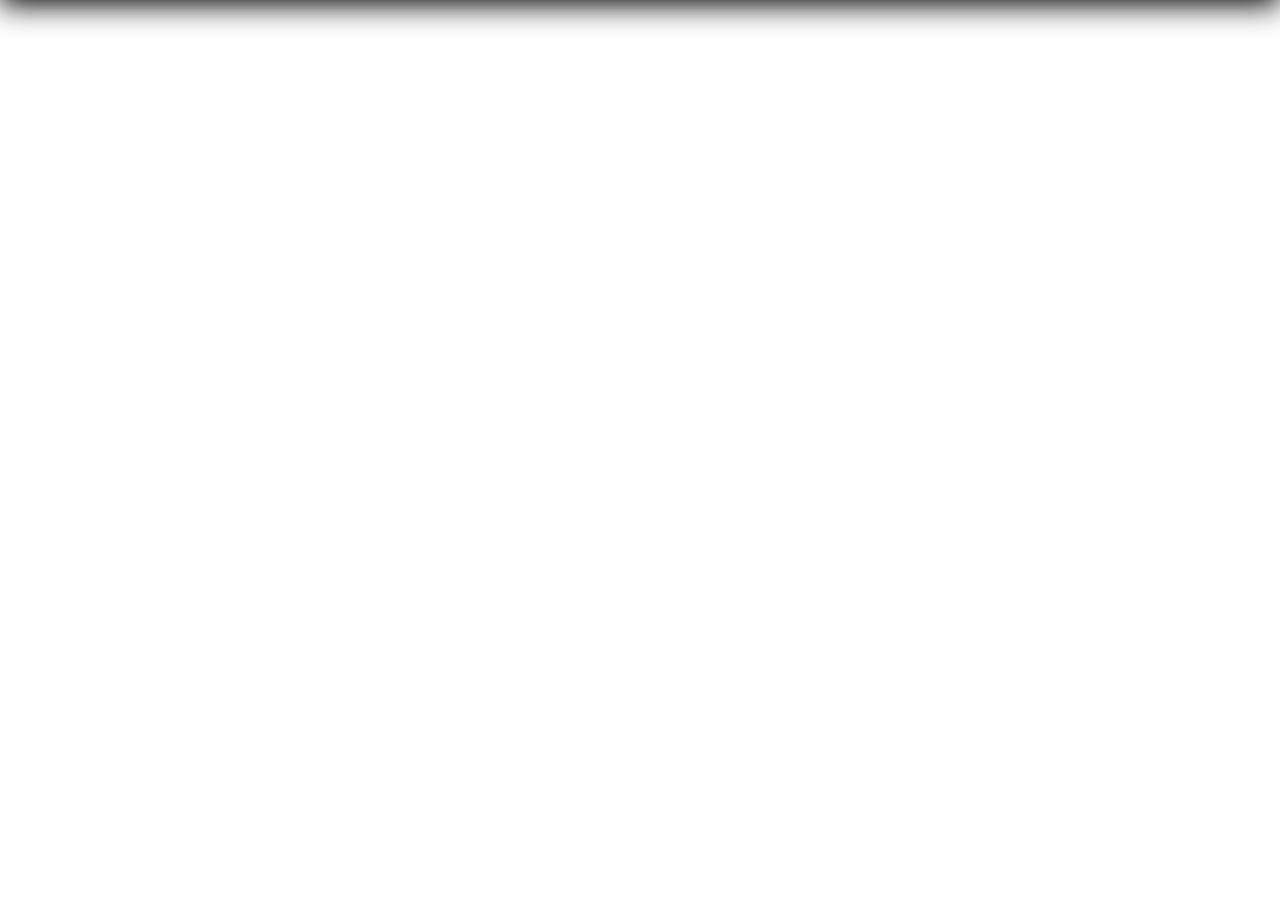
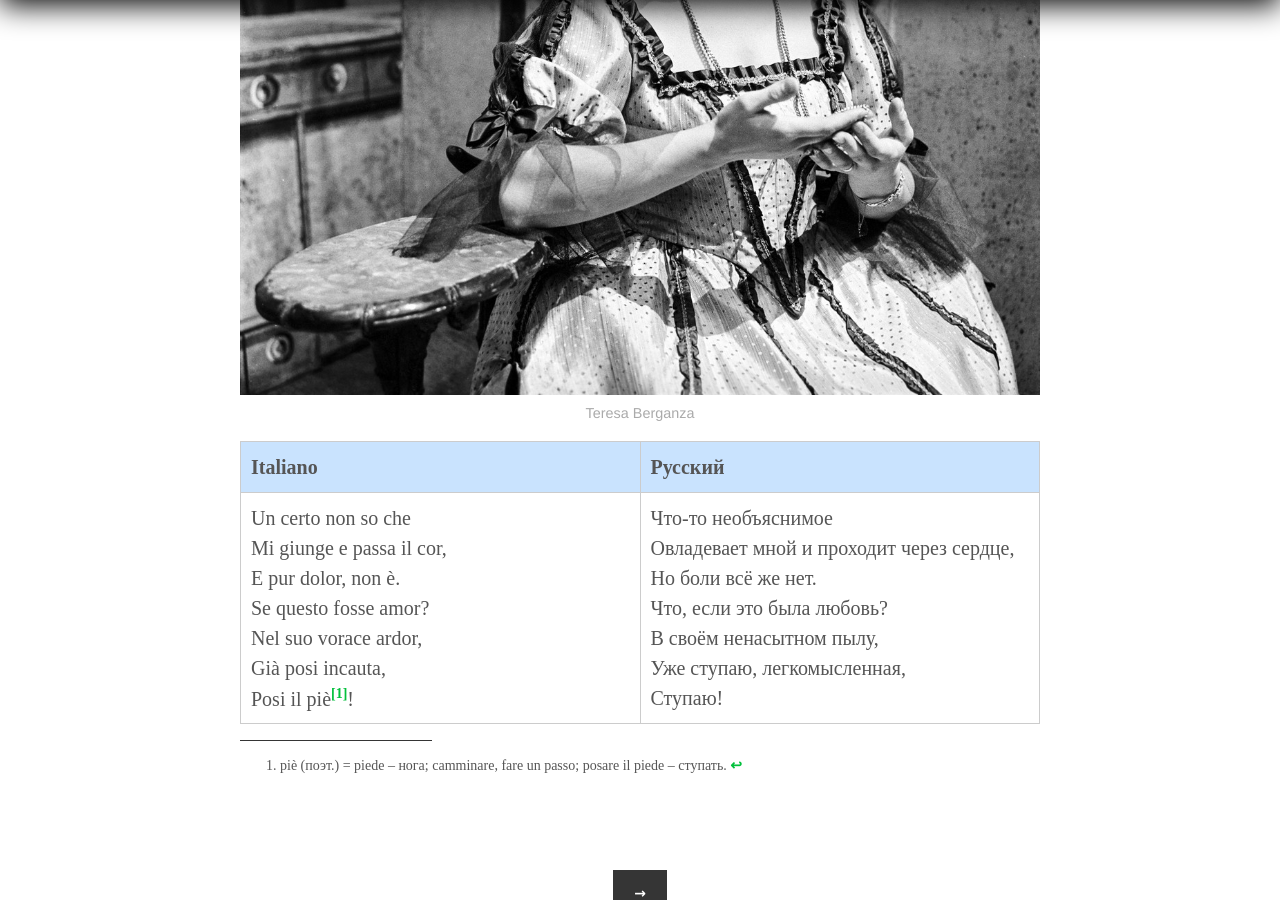
Before and after one commit to postolny/postolny.github.io, a Jekyll site: the page built from _posts/2022-08-14-un-certo-non-so-che.md, in a window 1280 px wide and 900 px high, scrolled down 2000 px. Built offline with Jekyll 4.4.1, drawn with Linux system fonts in a browser that asks for light colours; some of the changed text lies outside the part shown.

Commit message:
Add files via upload

```diff
--- a/_posts/2022-08-14-un-certo-non-so-che.md
+++ b/_posts/2022-08-14-un-certo-non-so-che.md
@@ -27,3 +27,17 @@ qcs. di indefinibile, che suscita un sentimento, un'impressione e sim.: quella d
 |Questa donna ha un certo non so che!|В этой женщине есть нечто необъяснимое!|
 |Ha un certo non so che, che non riesco ancora ad afferrare.|В ней есть что-то такое, чего я пока не могу понять.|
 |Lui mi piace, ha un certo non so che, vero?|Он мне нравится, в нём есть что-то особенное, правда?|
+
+{% include audio.html id='Vivaldi_Un_certo_non_so_che_Berganza.mp3' %}
+
+Antonio Vivaldi, L'Ateneide, Un certo non so che, Teresa Berganza
+{: .center}
+
+![Teresa Berganza]({{ site.baseurl }}/img/teresa-berganza.jpg "Teresa Berganza")
+_Teresa Berganza_
+
+| Italiano | Русский |
+|----------|---------|
+|Un certo non so che<br>Mi giunge e passa il cor,<br>E pur dolor, non è.<br>Se questo fosse amor?<br>Nel suo vorace ardor,<br>Già posi incauta,<br>Posi il piè[^1]!|Что-то необъяснимое<br>Овладевает мной и проходит через сердце,<br>Но боли всё же нет.<br>Что, если это была любовь?<br>В своём ненасытном пылу,<br>Уже ступаю, легкомысленная,<br>Ступаю!|
+
+[^1]: piè (поэт.) = piede – нога; camminare, fare un passo; posare il piede – ступать.
```
Also changed, not shown: other parts of _posts/2022-08-14-un-certo-non-so-che.md (+1 -1 lines).
